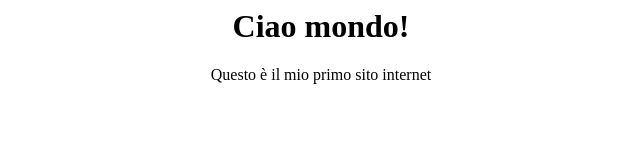
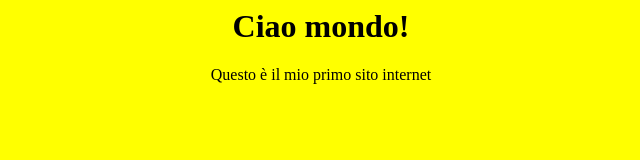
Before and after one commit to davideciani2006/primosito, a plain HTML site: page index.html in a window 1280 px wide. Shown: the whole page, without its empty margins (319-959 px from the left). Drawn offline with Linux system fonts and the light colour scheme.

Commit message:
Add files via upload

```diff
--- a/index.html
+++ b/index.html
@@ -5,7 +5,7 @@
 
 <head>
 	<title>Davide Ciani</title>
-<bgcolor="yellow">
+<body bgcolor=yellow>
 </head>
 
 
```
